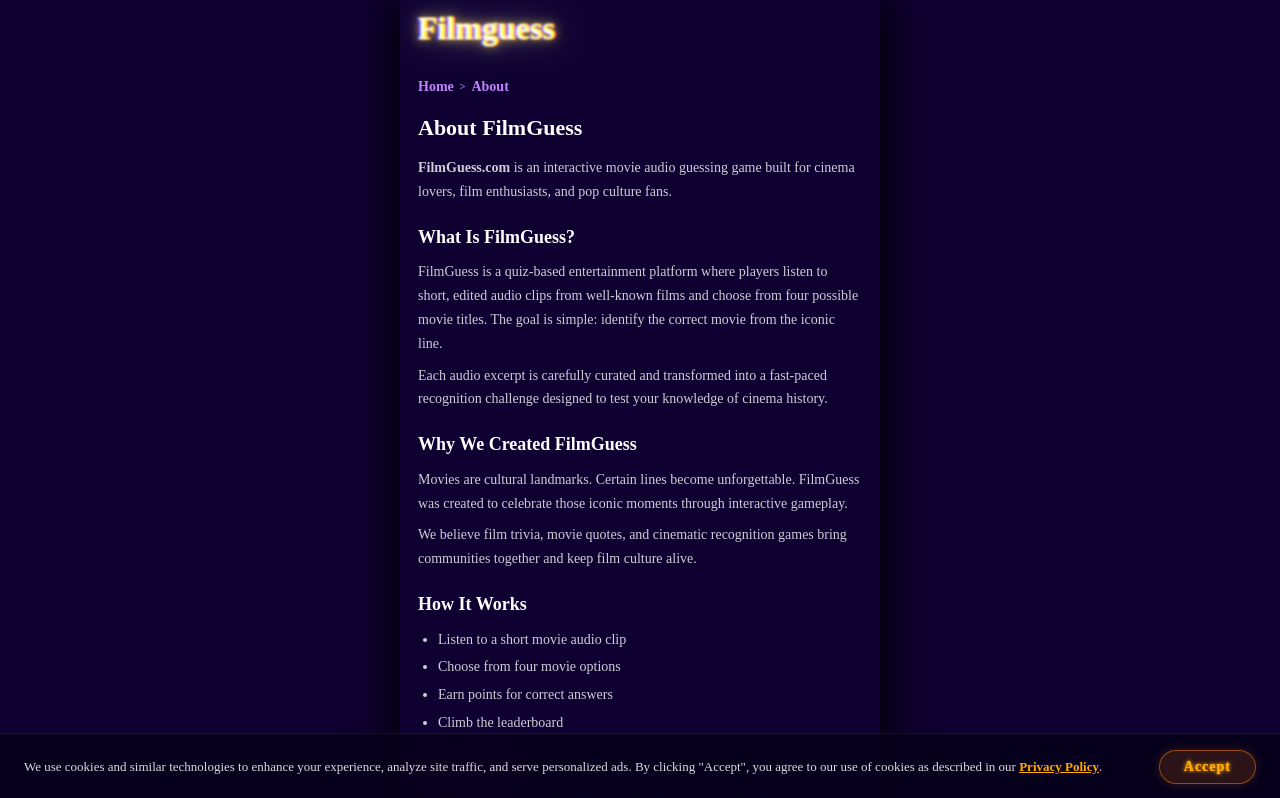
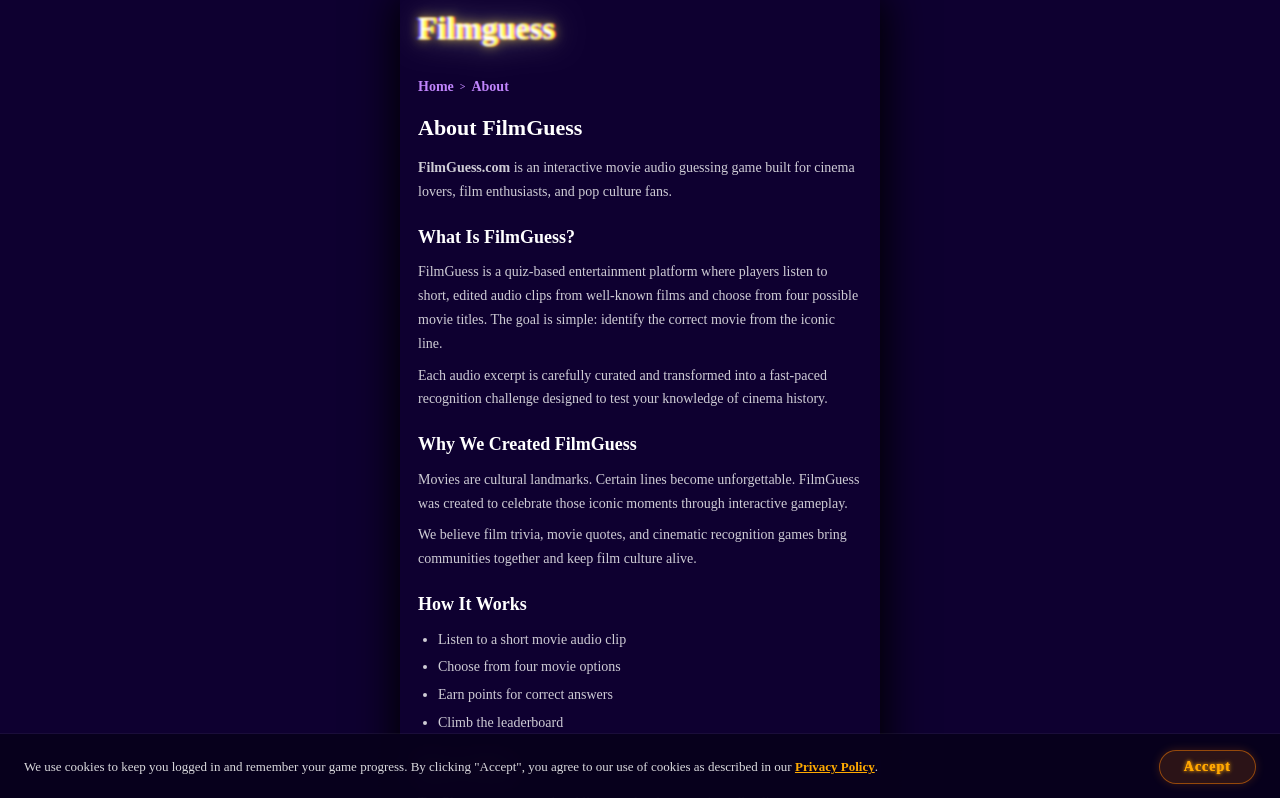
Before and after one commit to MEianelli/lucas-audio-game, a Next.js app: page /about in a window 1280 px wide. Shown: the top 798 px of the page. Built offline with nearby package versions, Linux system fonts and the light colour scheme; no server answers; a web font is replaced by a local one.

Commit message:
feat(cookie-banner): update cookie consent message to clarify usage for login and game progress

```diff
--- a/src/components/custom/Misc/CookieBanner.tsx
+++ b/src/components/custom/Misc/CookieBanner.tsx
@@ -87,9 +87,8 @@
     <BannerWrapper>
       <BannerBg />
       <BannerText>
-        We use cookies and similar technologies to enhance your experience, analyze site traffic, and serve
-        personalized ads. By clicking &quot;Accept&quot;, you agree to our use of cookies as described in our{" "}
-        <Link href="/privacy-policy">Privacy Policy</Link>.
+        We use cookies to keep you logged in and remember your game progress. By clicking &quot;Accept&quot;, you
+        agree to our use of cookies as described in our <Link href="/privacy-policy">Privacy Policy</Link>.
       </BannerText>
       <AcceptButton onClick={handleAccept}>
         <BlurText title="Accept" css={{ fontSize: "14px", color: "#ffaa00", letterSpacing: "1px" }} />
```
